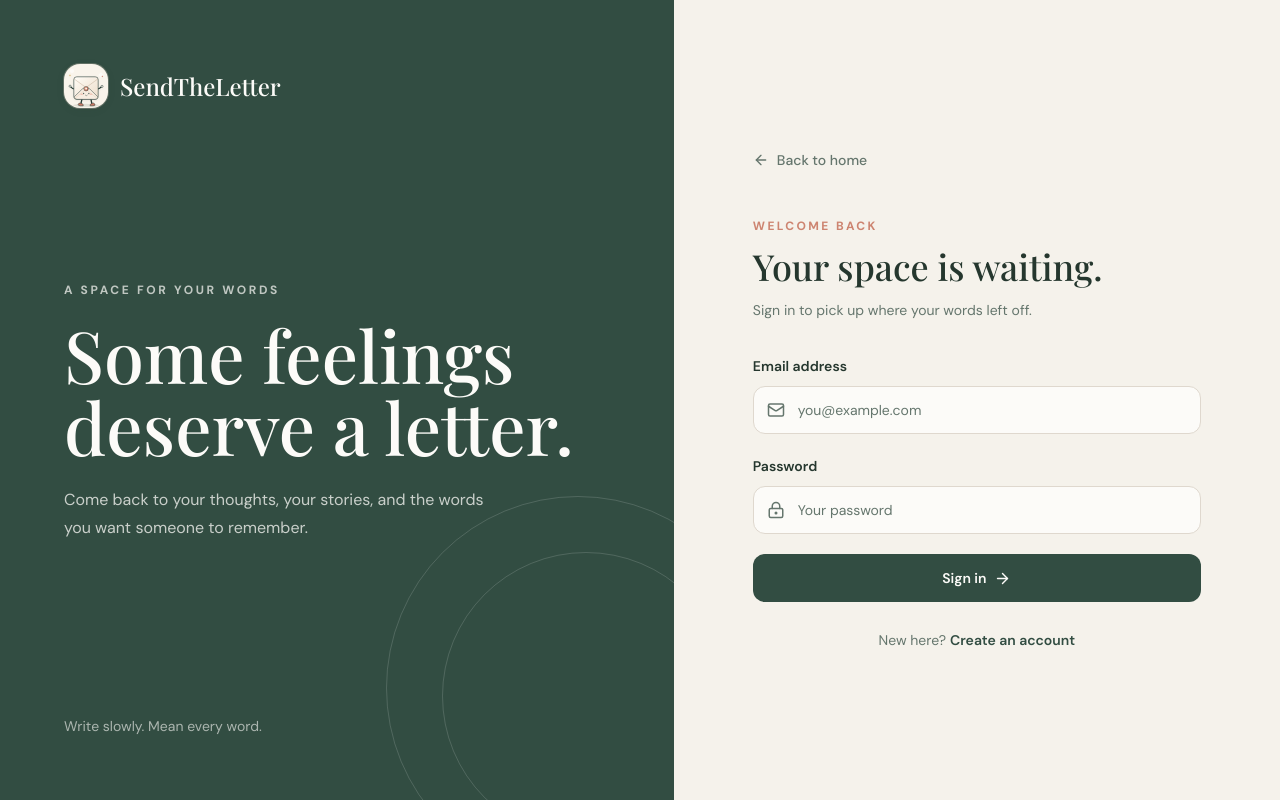
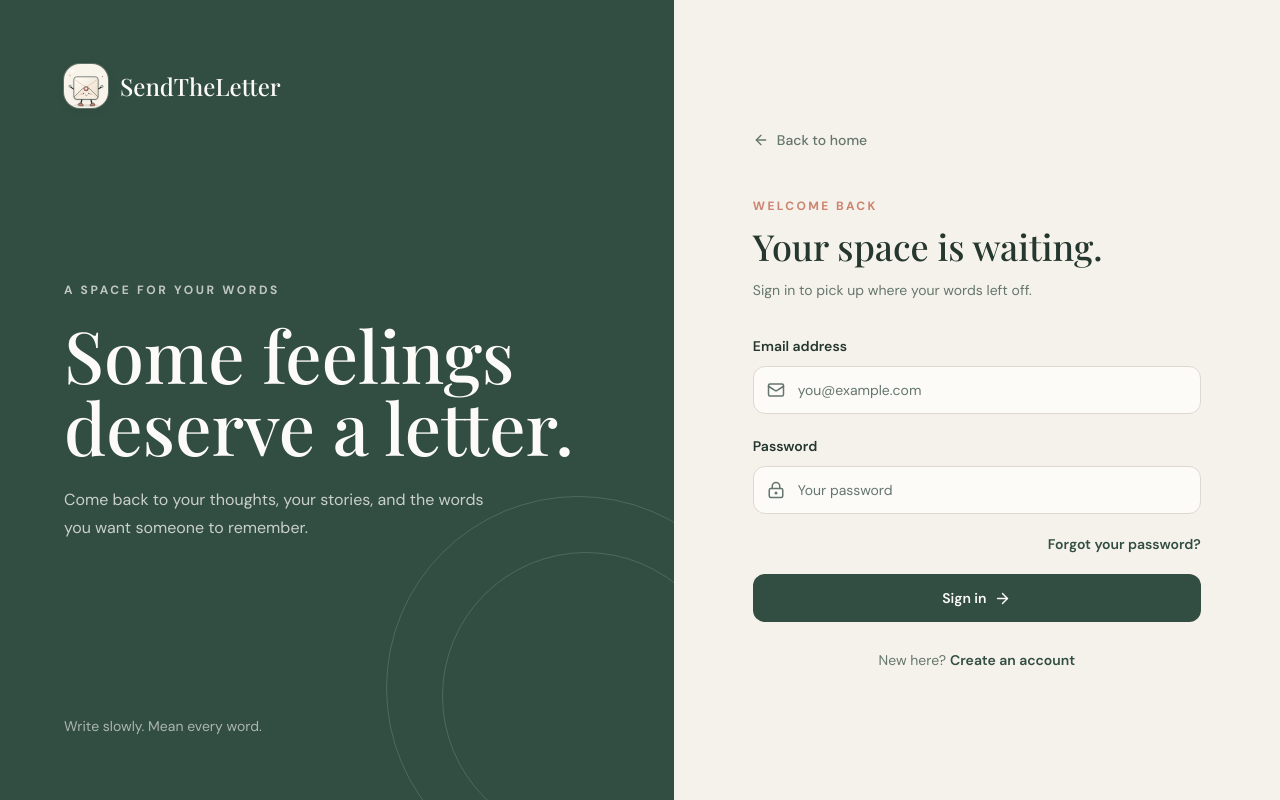
Before and after one commit to donnelsimbajon-design/SendtheLetter_System, a React (Vite) app in the folder Note_letter/: page /login in a window 1280 px wide. Built offline with nearby package versions, Linux system fonts and the light colour scheme; no server answers.

Commit message:
Show password reset entry point and success status in sign in

```diff
--- a/Note_letter/src/Pages/Login.tsx
+++ b/Note_letter/src/Pages/Login.tsx
@@ -48,11 +48,13 @@ const Login = () => {
           <p className="text-xs font-bold uppercase tracking-[.2em] text-[hsl(var(--accent))]">Welcome back</p>
           <h2 className="mt-3 font-editorial text-4xl">Your space is waiting.</h2>
           <p className="mt-3 text-sm leading-6 text-muted-foreground">Sign in to pick up where your words left off.</p>
+          {(params.has('passwordChanged') || params.has('resetSuccess')) && <div role="status" className="mt-6 rounded-2xl border border-border bg-muted p-3 text-sm">Password updated. Sign in with your new password.</div>}
           {!error && sessionNotice && <div role="status" className="mt-6 rounded-2xl border border-border bg-muted/80 p-3 text-sm text-muted-foreground">{sessionNotice}</div>}
           {error && <div role="alert" className="mt-6 rounded-2xl border border-destructive/20 bg-destructive/10 p-3 text-sm text-destructive">{error}</div>}
           <form onSubmit={handleSubmit} className="mt-8 space-y-5">
             <div className="space-y-2"><label htmlFor="email" className="text-sm font-semibold">Email address</label><div className="relative"><Mail size={18} className="absolute left-3.5 top-1/2 -translate-y-1/2 text-muted-foreground"/><Input id="email" type="email" autoComplete="email" required value={email} onChange={(event)=>setEmail(event.target.value)} placeholder="you@example.com" className="h-12 rounded-xl bg-card pl-11"/></div></div>
             <div className="space-y-2"><label htmlFor="password" className="text-sm font-semibold">Password</label><div className="relative"><LockKeyhole size={18} className="absolute left-3.5 top-1/2 -translate-y-1/2 text-muted-foreground"/><Input id="password" type="password" autoComplete="current-password" required value={password} onChange={(event)=>setPassword(event.target.value)} placeholder="Your password" className="h-12 rounded-xl bg-card pl-11"/></div></div>
+            <div className="text-right text-sm"><Link to="/forgot-password" className="font-semibold text-primary hover:underline">Forgot your password?</Link></div>
             <Button type="submit" disabled={loading} className="h-12 w-full rounded-xl text-sm font-semibold">{loading?'Signing you in...':'Sign in'} {!loading&&<ArrowRight size={17} className="ml-2"/>}</Button>
           </form>
           <p className="mt-7 text-center text-sm text-muted-foreground">New here? <Link to="/signup" className="font-semibold text-primary hover:underline">Create an account</Link></p>
```
